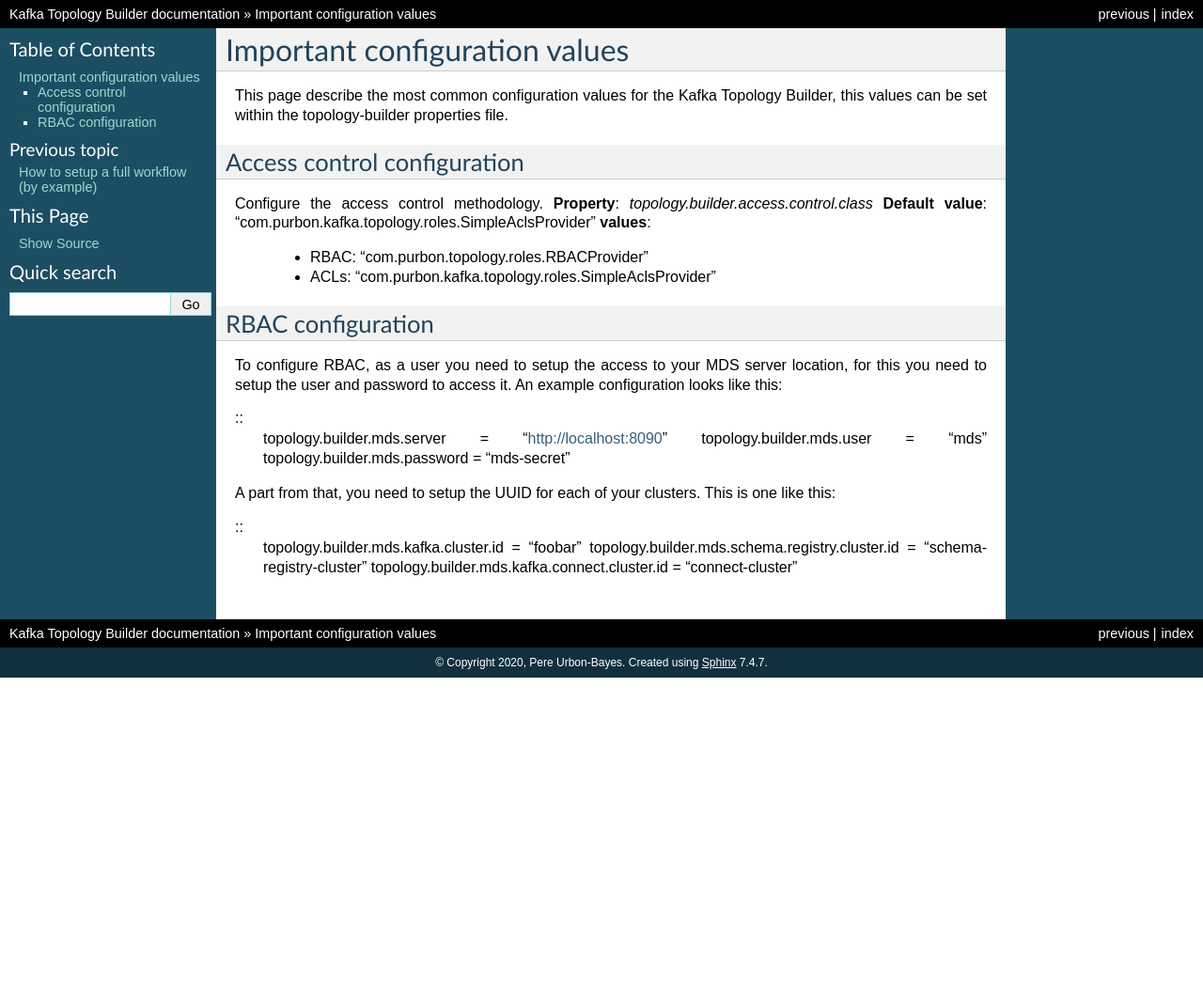
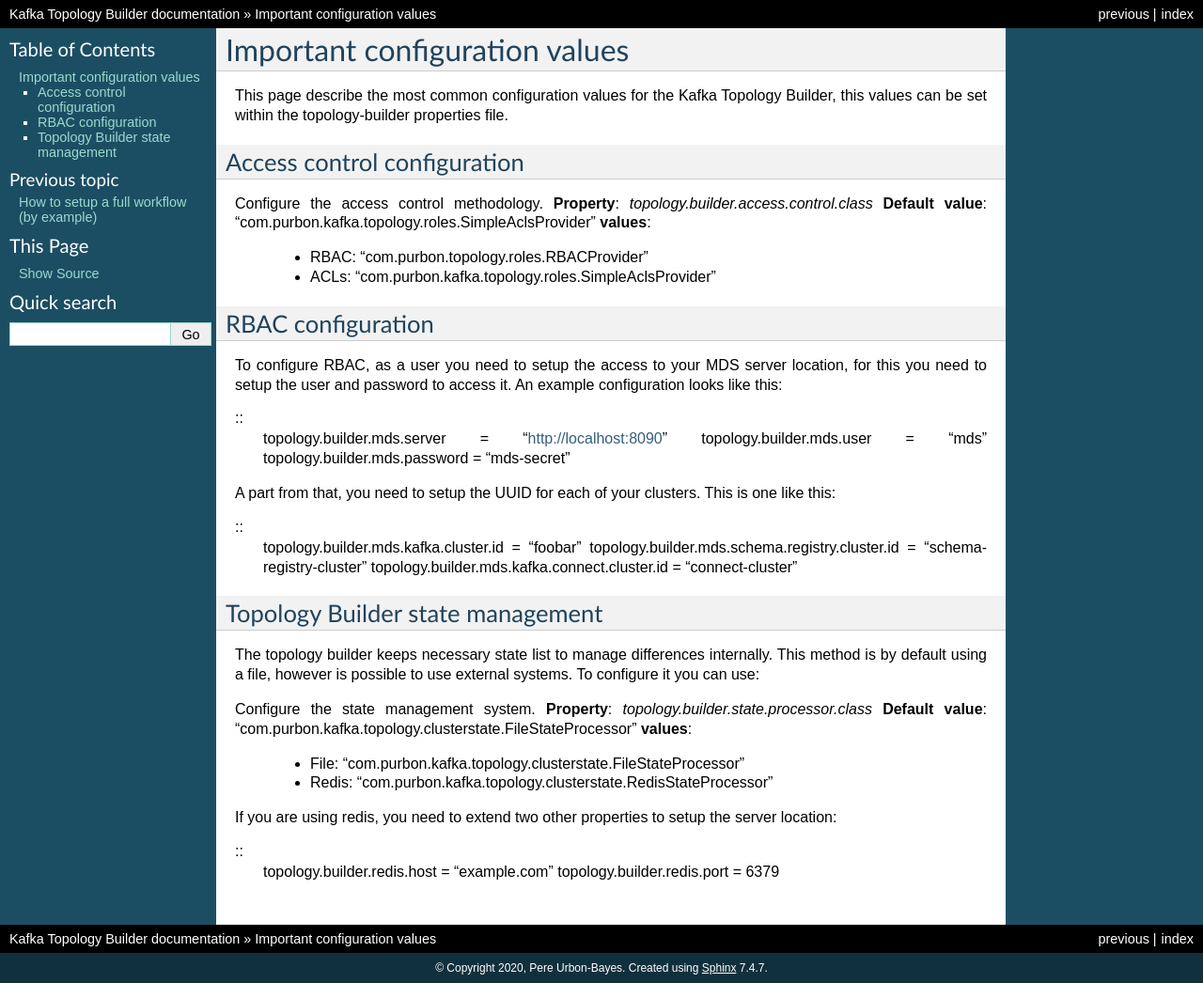
Before and after one commit to kafka-ops/julie, a Sphinx documentation site: the page built from docs/config-values.rst, in a window 1280 px wide. Shown: the whole page at 94% size. Built offline with Sphinx 7.4.7, drawn with Linux system fonts in a browser that asks for light colours; before the commit the page ends 900 px from its top, so only the background shows below that.

Commit message:
extend the section for documentation of configuration values

```diff
--- a/docs/config-values.rst
+++ b/docs/config-values.rst
@@ -30,3 +30,23 @@
     topology.builder.mds.kafka.cluster.id = "foobar"
     topology.builder.mds.schema.registry.cluster.id = "schema-registry-cluster"
     topology.builder.mds.kafka.connect.cluster.id = "connect-cluster"
+
+
+Topology Builder state management
+-----------
+
+The topology builder keeps necessary state list to manage differences internally. This method is by default using a file, however is possible to use external systems.
+To configure it you can use:
+
+Configure the state management system.
+**Property**: *topology.builder.state.processor.class*
+**Default value**: "com.purbon.kafka.topology.clusterstate.FileStateProcessor"
+**values**:
+ - File: "com.purbon.kafka.topology.clusterstate.FileStateProcessor"
+ - Redis: "com.purbon.kafka.topology.clusterstate.RedisStateProcessor"
+
+If you are using redis, you need to extend two other properties to setup the server location:
+
+::
+  topology.builder.redis.host = "example.com"
+  topology.builder.redis.port = 6379
```
